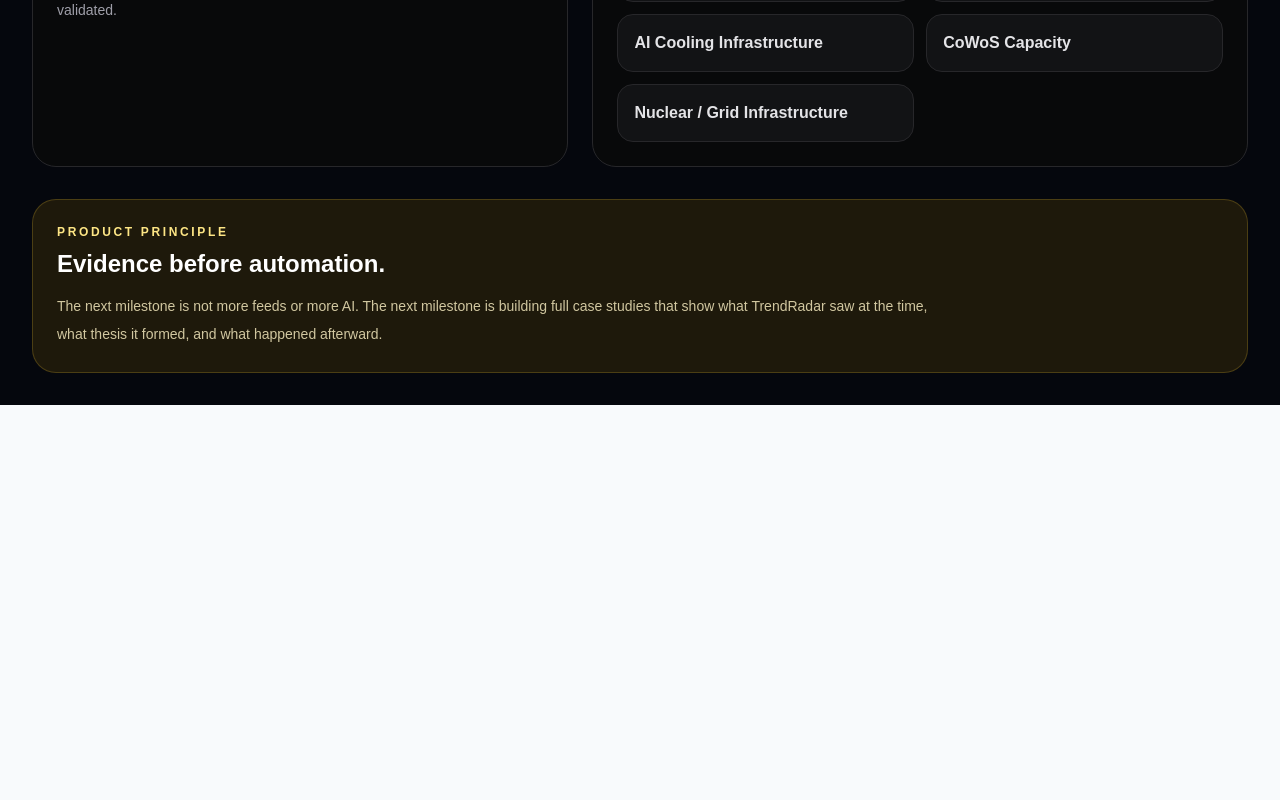
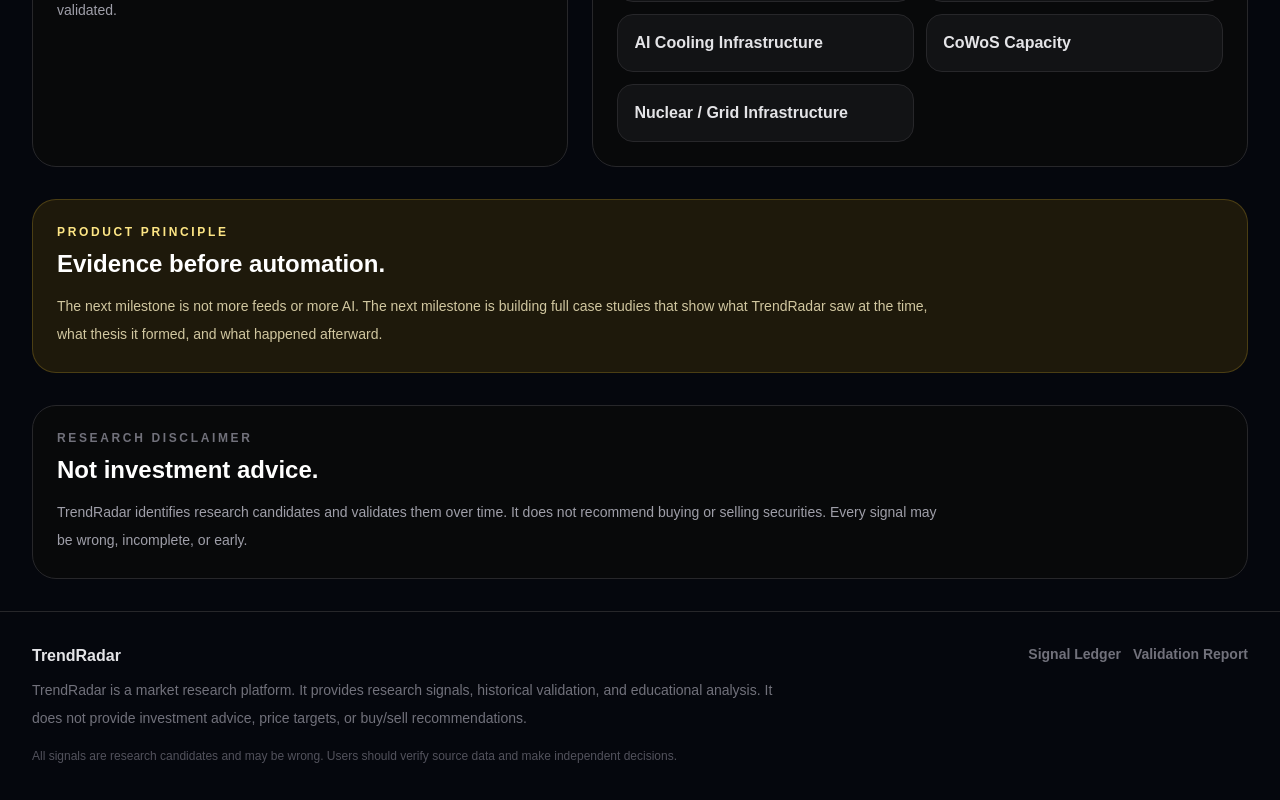
Before and after one commit to ahan0522/trendradar, a Next.js app: page / in a window 1280 px wide. Shown: the part 1446-2246 px from the top of the page. Before the commit the page ends 1851 px from the top, so only its background shows below. Built offline with nearby package versions, Linux system fonts and the light colour scheme.

Commit message:
Polish public launch shell

```diff
--- a/app/layout.tsx
+++ b/app/layout.tsx
@@ -1,6 +1,7 @@
 import type { Metadata } from "next";
 import "./globals.css";
 import { SiteNav } from "@/components/SiteNav";
+import { SiteFooter } from "@/components/SiteFooter";
 
 export const metadata: Metadata = {
   title: "TrendRadar | AI-Powered Market Research Platform",
@@ -13,6 +14,7 @@
       <body>
         <SiteNav />
         {children}
+        <SiteFooter />
       </body>
     </html>
   );
--- a/app/page.tsx
+++ b/app/page.tsx
@@ -131,6 +131,14 @@
             The next milestone is not more feeds or more AI. The next milestone is building full case studies that show what TrendRadar saw at the time, what thesis it formed, and what happened afterward.
           </p>
         </section>
+
+        <section className="rounded-3xl border border-zinc-800 bg-zinc-950/90 p-6">
+          <p className="text-xs font-bold uppercase tracking-[0.22em] text-zinc-500">Research Disclaimer</p>
+          <h2 className="mt-2 text-2xl font-black">Not investment advice.</h2>
+          <p className="mt-3 max-w-4xl text-sm leading-7 text-zinc-400">
+            TrendRadar identifies research candidates and validates them over time. It does not recommend buying or selling securities. Every signal may be wrong, incomplete, or early.
+          </p>
+        </section>
       </div>
     </main>
   );
--- /dev/null
+++ b/components/SiteFooter.tsx
@@ -0,0 +1,23 @@
+import Link from "next/link";
+
+export function SiteFooter() {
+  return (
+    <footer className="border-t border-zinc-800 bg-[#05070d] px-4 py-8 text-zinc-500 md:px-8">
+      <div className="mx-auto grid max-w-7xl gap-6 md:grid-cols-[1fr_auto] md:items-start">
+        <div>
+          <p className="font-black text-zinc-200">TrendRadar</p>
+          <p className="mt-2 max-w-3xl text-sm leading-7">
+            TrendRadar is a market research platform. It provides research signals, historical validation, and educational analysis. It does not provide investment advice, price targets, or buy/sell recommendations.
+          </p>
+          <p className="mt-3 max-w-3xl text-xs leading-6 text-zinc-600">
+            All signals are research candidates and may be wrong. Users should verify source data and make independent decisions.
+          </p>
+        </div>
+        <div className="flex flex-wrap gap-3 text-sm font-bold">
+          <Link href="/signals" className="hover:text-white">Signal Ledger</Link>
+          <Link href="/reports/signal-validation" className="hover:text-white">Validation Report</Link>
+        </div>
+      </div>
+    </footer>
+  );
+}
--- a/components/SiteNav.tsx
+++ b/components/SiteNav.tsx
@@ -2,13 +2,12 @@
 
 import Link from "next/link";
 import { usePathname } from "next/navigation";
-import { Activity, BarChart3, FileText, Gauge, Upload } from "lucide-react";
+import { Activity, BarChart3, FileText, Home } from "lucide-react";
 
 const navItems = [
+  { href: "/", label: "產品介紹", icon: Home },
   { href: "/signals", label: "市場訊號", icon: Activity },
   { href: "/reports/signal-validation", label: "驗證報告", icon: FileText },
-  { href: "/admin/backtest", label: "回測", icon: Gauge },
-  { href: "/admin/stocks/import", label: "股價匯入", icon: Upload },
 ];
 
 function isActive(pathname: string, href: string) {
```
